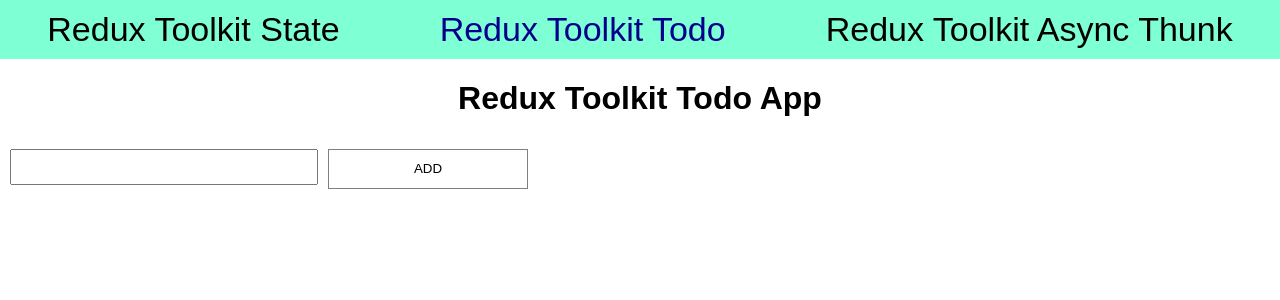
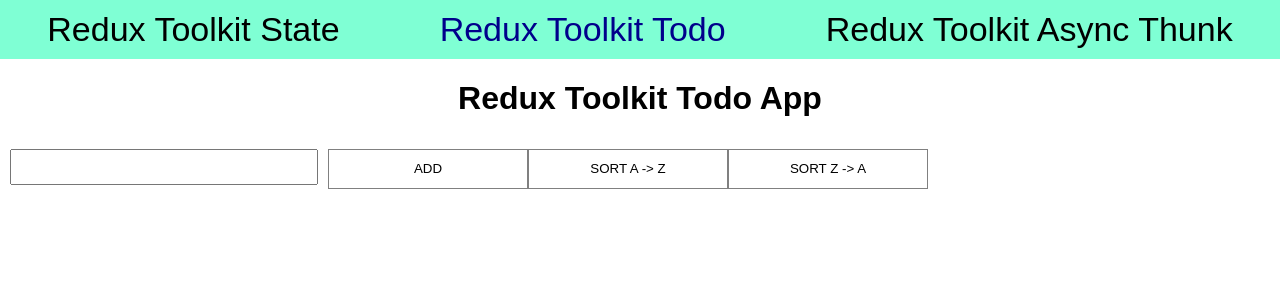
Before and after one commit to ConstIgorIvanov/Redux-toolkit-learning, a React (Create React App) app: page /Redux-toolkit-learning/todo in a window 1280 px wide. Shown: the top 300 px of the page. Built offline with nearby package versions, Linux system fonts and the light colour scheme.

Commit message:
sort todo

```diff
--- a/src/features/todo/todoSlice.js
+++ b/src/features/todo/todoSlice.js
@@ -1,25 +1,32 @@
-import {createSlice} from '@reduxjs/toolkit'
+import { createSlice } from "@reduxjs/toolkit";
 
 const initialState = {
-    todos: []
-}
+  todos: [],
+};
 
 const todoSlice = createSlice({
-    name: 'todo',
-    initialState,
-    reducers: {
-        addTodo: (state, action) =>{
-          state.todos.push(action.payload);
-        },
-        deleteTodo: (state, action) =>{
-          state.todos = state.todos.filter(todo => todo.id !== action.payload)
-        },
-        toggleTodo: (state, action) =>{
-          const todo = state.todos.find(todo => todo.id === action.payload);
-          todo.completed = !todo.completed
-        }
-    }
-})
+  name: "todo",
+  initialState,
+  reducers: {
+    addTodo: (state, action) => {
+      state.todos.push(action.payload);
+    },
+    deleteTodo: (state, action) => {
+      state.todos = state.todos.filter((todo) => todo.id !== action.payload);
+    },
+    toggleTodo: (state, action) => {
+      const todo = state.todos.find((todo) => todo.id === action.payload);
+      todo.completed = !todo.completed;
+    },
+    sortTodoAZ: (state) => {
+      state.todos.sort((a, b) => (a.name > b.name ? 1 : -1));
+    },
+    sortTodoZA: (state) => {
+      state.todos.sort((a, b) => (a.name > b.name ? -1 : 1));
+    },
+  },
+});
 
-export const { addTodo, deleteTodo, toggleTodo } = todoSlice.actions;
+export const { addTodo, deleteTodo, toggleTodo, sortTodoAZ, sortTodoZA } =
+  todoSlice.actions;
 export default todoSlice.reducer;
--- a/src/pages/ReduxTodo.jsx
+++ b/src/pages/ReduxTodo.jsx
@@ -1,6 +1,12 @@
 import React from "react";
 import { useSelector, useDispatch } from "react-redux";
-import { addTodo, deleteTodo, toggleTodo } from "../features/todo/todoSlice";
+import {
+  addTodo,
+  deleteTodo,
+  toggleTodo,
+  sortTodoAZ,
+  sortTodoZA
+} from "../features/todo/todoSlice";
 
 const ReduxTodo = () => {
   const [value, setValue] = React.useState("");
@@ -18,6 +24,8 @@
       <h1 className="title">Redux Toolkit Todo App</h1>
       <input value={value} onChange={(e) => setValue(e.target.value)}></input>
       <button onClick={() => addTodoHandler()}>ADD</button>
+      <button onClick={() => dispatch(sortTodoAZ())}> SORT A -> Z </button>
+      <button onClick={() => dispatch(sortTodoZA())}> SORT Z -> A </button>
       <div>
         {list.map((i) => {
           return (
```
Also changed, not shown: package.json (line endings or trailing spaces).
